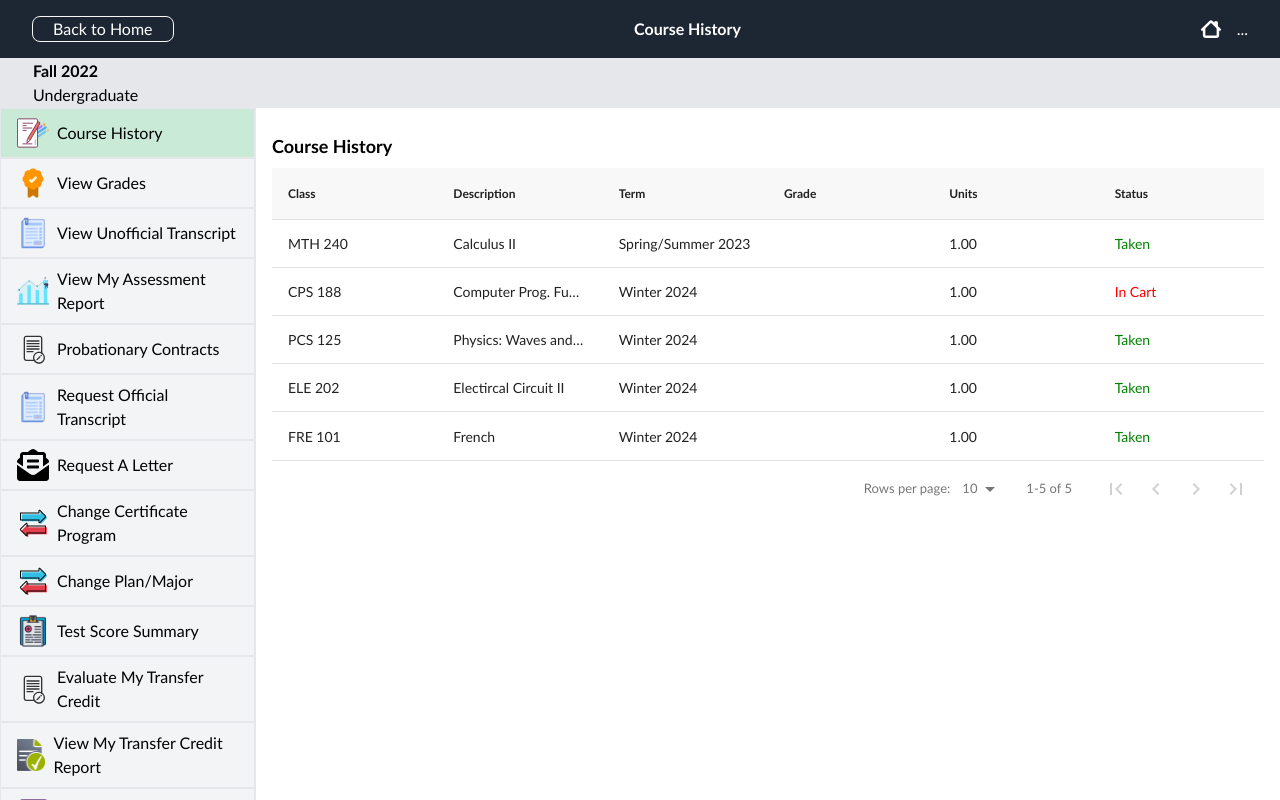
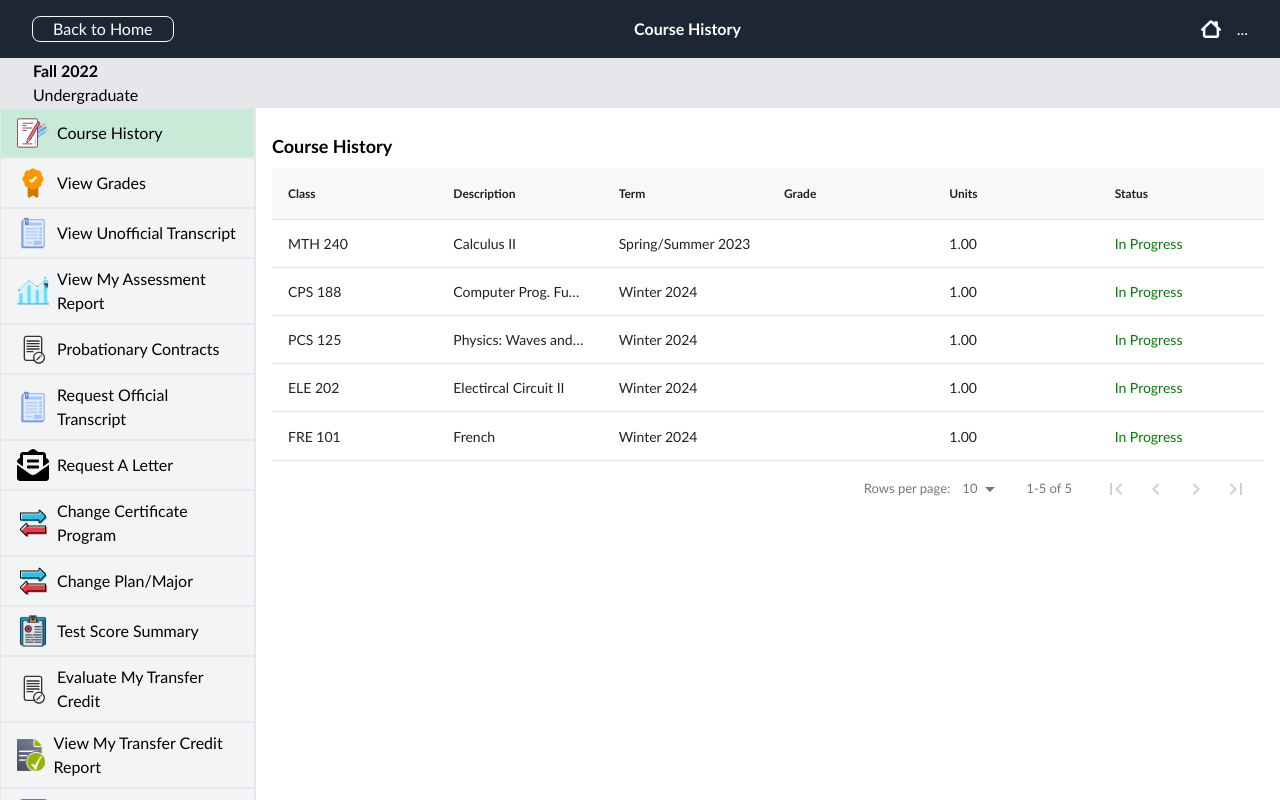
Before and after one commit to AnnasAhmed1/student-management-system, a React (Create React App) app: page /academic/course-history in a window 1280 px wide. Shown: the top 800 px of the page. Built offline with nearby package versions, Linux system fonts and the light colour scheme.

Commit message:
course-history-data

```diff
--- a/src/components/AcademicTable.jsx
+++ b/src/components/AcademicTable.jsx
@@ -34,7 +34,7 @@ const columns = [
         <div
           style={{
             display: "inline-block",
-            color: row.status === "Taken" ? "green" : "red",
+            color: row.status === "In Progress" ? "green" : "red",
           }}
         >
           {row.status}
@@ -51,7 +51,7 @@ const data = [
     term: "Spring/Summer 2023",
     grade: " ",
     units: "1.00",
-    status: "Taken",
+    status: "In Progress",
   },
   {
     class: "CPS 188",
@@ -59,7 +59,7 @@ const data = [
     term: "Winter 2024",
     grade: " ",
     units: "1.00",
-    status: "In Cart",
+    status: "In Progress",
   },
   {
     class: "PCS 125",
@@ -67,7 +67,7 @@ const data = [
     term: "Winter 2024",
     grade: " ",
     units: "1.00",
-    status: "Taken",
+    status: "In Progress",
   },
   {
     class: "ELE 202",
@@ -75,7 +75,7 @@ const data = [
     term: "Winter 2024",
     grade: " ",
     units: "1.00",
-    status: "Taken",
+    status: "In Progress",
   },
   {
     class: "FRE 101",
@@ -83,7 +83,7 @@ const data = [
     term: "Winter 2024",
     grade: " ",
     units: "1.00",
-    status: "Taken",
+    status: "In Progress",
   },
 
   // ...more rows
```
